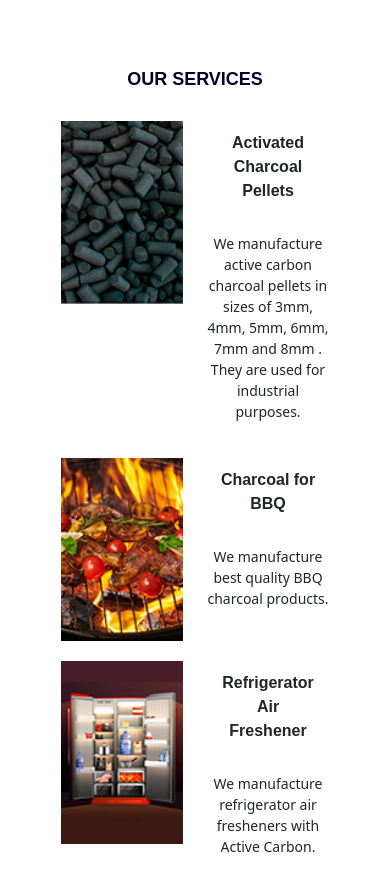
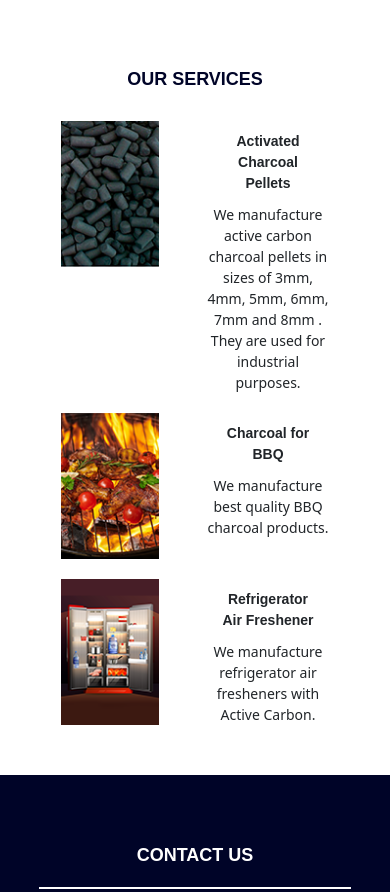
Before and after one commit to kusal54/eLearning-Project, a plain HTML site: page index.html in a window 390 px wide. Shown: the part 1560-2452 px from the top of the page. Drawn offline with nearby package versions, Linux system fonts and the light colour scheme.

Commit message:
HTML CSS Done

```diff
--- a/assets/css/style.css
+++ b/assets/css/style.css
@@ -402,6 +402,8 @@ Responsive Part
 
   .service-label{
     text-align: center;
+    margin-bottom: 5px;
+    font-size: 14px;
   }
 
   .service-img {
@@ -412,6 +414,7 @@ Responsive Part
   .service-description{
     text-align: center;
     font-size: 14px;
+    margin: auto
   }
 
   .sv-sections{
@@ -430,7 +433,7 @@ Responsive Part
   }
 
   .service-label {
-    margin-bottom: 20px;
+    margin-bottom: 0;
   }
 
   .sub-heading {
@@ -558,7 +561,7 @@ Responsive Part
 
   .m-service-img{
     margin: 0;
-    width: 100%;
+    width: 80%;
     justify-content: center;
   }
 
```
